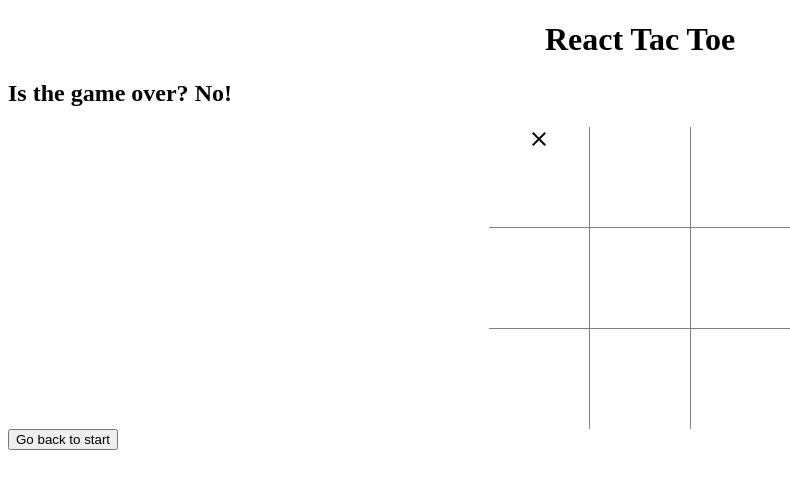
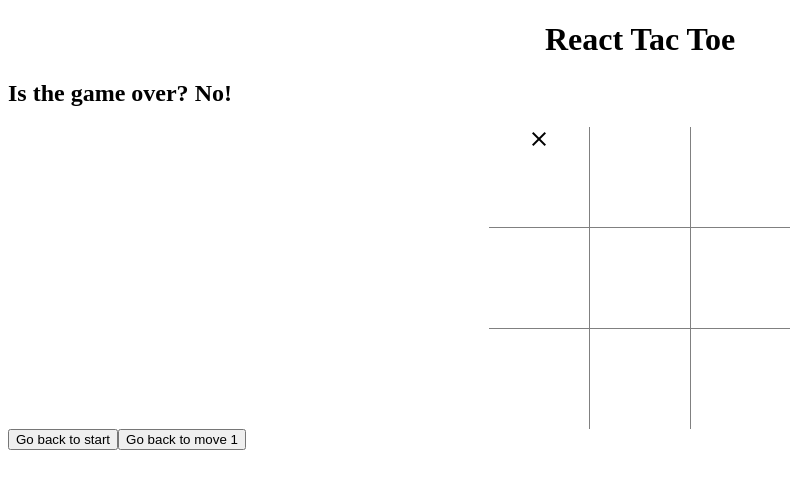
Before and after one commit to jallend1/reactTacToe, a React (Create React App) app: page / in a window 1280 px wide. Both pictures are taken after a click on the element 539 px from the left and 176 px from the top of the page. Shown: the top 488 px of the page, without its empty margins (0-790 px from the left). Built offline with nearby package versions, Linux system fonts and the light colour scheme.

Commit message:
Adds ability to click move number to revert to that point in the game

```diff
--- a/src/App.js
+++ b/src/App.js
@@ -9,7 +9,7 @@ const App = () => {
     const [gameStatus, setGameStatus] = useState(Array(9).fill(null));              // Gameboard
     const [isGameOver, setIsGameOver] = useState(false);                            // Game over?
     const [isX, setIsX] = useState(true);                                           // X or O's turn
-    const [history, setHistory] = useState(Array);
+    const [history, setHistory] = useState([Array(9).fill(null)]);
 
     const checkVictory = (gameStatus) => {                                           //Compares current board to possible victories
         const victories = [
@@ -31,6 +31,15 @@ const App = () => {
         });
     }
 
+    const goBack = (moveNumber) => {
+        console.log(moveNumber)
+        console.log(gameStatus)
+        console.log(history[moveNumber])
+        const newHistory = history.slice(0, moveNumber);
+        setGameStatus(history[moveNumber])
+        setHistory(newHistory);
+
+    }
     const handleMove = cellLocation => {
         if(isGameOver) return;                                                      // If game is over, prevents further mucking about
         if(gameStatus[cellLocation] !== null) return;                               // If square already played, ignores it
@@ -38,9 +47,9 @@ const App = () => {
         isX ? currentStatus[cellLocation] = 'X' : currentStatus[cellLocation] = 'O';
         const currentHistory = history.slice();
         currentHistory.push(currentStatus);
+        setHistory(currentHistory);
         setIsX(!isX);
         setGameStatus(currentStatus);
-        setHistory(currentHistory);
     }
 
     useEffect(() => checkVictory(gameStatus), [gameStatus]);                        // Checks for victory conditions after current board is updated
@@ -48,8 +57,8 @@ const App = () => {
     return (
         <>
             <Header isGameOver = { isGameOver } />
-            <Board gameStatus = {gameStatus} handleMove = {handleMove} />
-            <History history = {history} />
+            <Board gameStatus = { gameStatus } handleMove = { handleMove } />
+            <History history = { history } goBack = { goBack }/>
         </>
     )
 }
--- a/src/Components/History.js
+++ b/src/Components/History.js
@@ -1,8 +1,8 @@
-const History = ({history}) => {
+const History = ({history, goBack}) => {
     const buttons = history.map((gameboard, index) => {
-        return index != 0 ?
-            <button>Go back to move {index + 1}</button> :
-            <button>Go back to start</button>
+        return index !== 0 ?
+            <button onClick={() => goBack(index) } key={index}>Go back to move {index}</button> :
+            <button onClick={() => goBack(index) } key={index}>Go back to start</button>
     });
 
     return (
```
Also changed, not shown: 1 other file (tests, documents, lock files or other folders).
